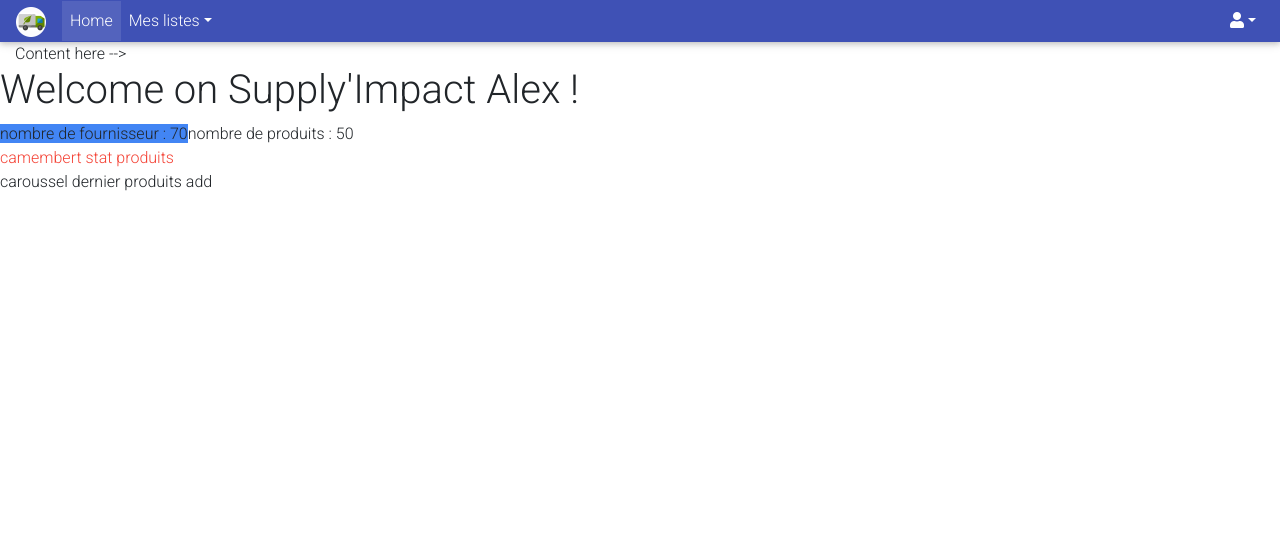
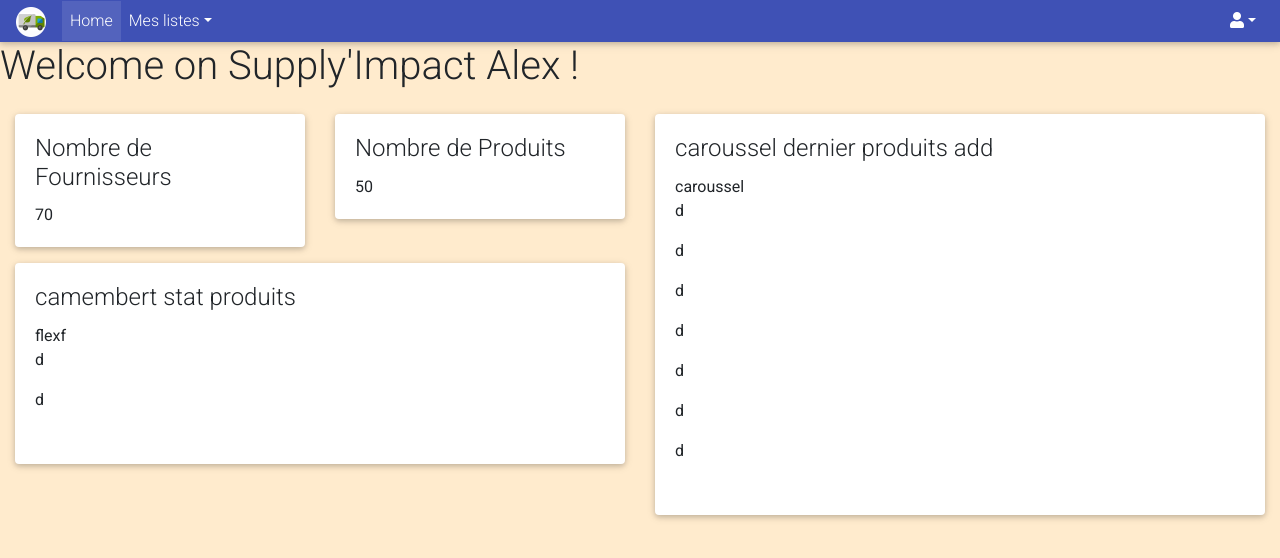
Before and after one commit to LouisDeveze/supply-impact, a React (Create React App) app in the folder frontend/: page /home in a window 1280 px wide. Shown: the top 558 px of the page. Built offline with nearby package versions, Linux system fonts and the light colour scheme.

Commit message:
home page 1st

```diff
--- a/frontend/src/pages/Home.js
+++ b/frontend/src/pages/Home.js
@@ -1,6 +1,6 @@
 import React, { Component } from "react";
 import NavHome from "../components/nav/NavHome";
-import { MDBBox, MDBContainer } from 'mdbreact';
+import { MDBBox, MDBContainer,MDBCard,MDBCardTitle,MDBCardText,MDBRow,MDBCol } from 'mdbreact';
 import "./pages.css"
 
 export default class Home extends Component {
@@ -16,34 +16,76 @@ export default class Home extends Component {
 
     render() {
         return (
-            <body className="Homed" style={{ paddingTop:"0px", paddingBottom:"0px"}}>
+            <div className="Home" style={{width: "100%", height:"100%", paddingTop:"0px", paddingBottom:"0px"}}>
+                <div className="site-content">
+                    <NavHome />
 
-                <NavHome />
+                    <h1 className="global_title_1">Welcome on Supply'Impact {this.data.name} !</h1>
 
-                <MDBContainer fluid>
-                        Content here -->
-                </MDBContainer>
-                <h1 className="global_title_1">Welcome on Supply'Impact {this.data.name} !</h1>
+                    <MDBContainer fluid  style={{ height:"100%"}} >
+                        <MDBRow >
+                            <MDBCol sm="6">
+                                <MDBRow >
+                                    <MDBCol sm="6">
+                                            <MDBCard className="card-body" style={{ width: "100%", marginTop: "1rem" }}>
+                                            <MDBCardTitle>Nombre de Fournisseurs</MDBCardTitle>
+                                            <MDBCardText>
+                                                {this.data.nbFourn}
+                                            </MDBCardText>
+                                        </MDBCard>
+                                    </MDBCol>
 
-                <MDBBox display="inline" >
-                    <MDBBox display="block">
-                        <MDBBox display="inline" bgColor="primary">
-                            nombre de fournisseur : {this.data.nbFourn}
-                        </MDBBox>
-                        <MDBBox display="inline">
-                            nombre de produits : {this.data.nbProd}
-                        </MDBBox>
-                    </MDBBox>
-                    <MDBBox display="block" color="red">
-                        camembert stat produits
-                    </MDBBox>
-                </MDBBox>
-                <MDBBox display="inline">
-                    caroussel dernier produits add
-                </MDBBox>
+                                    <MDBCol sm="6">
+                                        <MDBCard className="card-body" style={{ width: "100%", marginTop: "1rem" }}>
+                                            <MDBCardTitle>Nombre de Produits</MDBCardTitle>
+                                            <MDBCardText>
+                                                {this.data.nbProd}
+                                            </MDBCardText>
+                                        </MDBCard>
+                                    </MDBCol>
+                                </MDBRow>
+                                <MDBRow >
+
+                                <MDBCol sm="12">
+                                    <MDBCard className="card-body" style={{ width: "100%", height:"100%", marginTop: "1rem" }}>
+                                        <MDBCardTitle>camembert stat produits</MDBCardTitle>
+                                        <MDBCardText>
+                                            flexf
+
+                                            <p>d</p>
+                                            <p>d</p>
+                                        </MDBCardText>
+                                    </MDBCard>
+                                </MDBCol>
+
+                                </MDBRow>
+                            </MDBCol>
+
+                            <MDBCol sm="6">
+                                <MDBCard className="card-body" style={{ width: "100%", height:"100%", marginTop: "1rem" }}>
+                                    <MDBCardTitle>caroussel dernier produits add</MDBCardTitle>
+                                    <MDBCardText>
+                                        caroussel
+                                            <p>d</p>
+                                            <p>d</p>
+                                            <p>d</p>
+                                            <p>d</p>
+                                            <p>d</p>
+                                            <p>d</p>
+                                            <p>d</p>
+                                    </MDBCardText>
+                                </MDBCard>
+
+                            </MDBCol>
+                        </MDBRow>
+                    </MDBContainer>
+                </div>
 
 
-            </body>
+
+
+
+            </div>
         );
     }
 }
--- a/frontend/src/pages/pages.css
+++ b/frontend/src/pages/pages.css
@@ -1,7 +1,13 @@
 
 .Home {
-    background-color: beige;
+    background-color: blanchedalmond;
+    display: flex;
+	flex-direction: column;
+	min-height: 100vh;
 }
 
+.site-content {
+	flex: 1;
+}
 
 #p1 { position:relative; top: 0em; left: 10em;}
```
